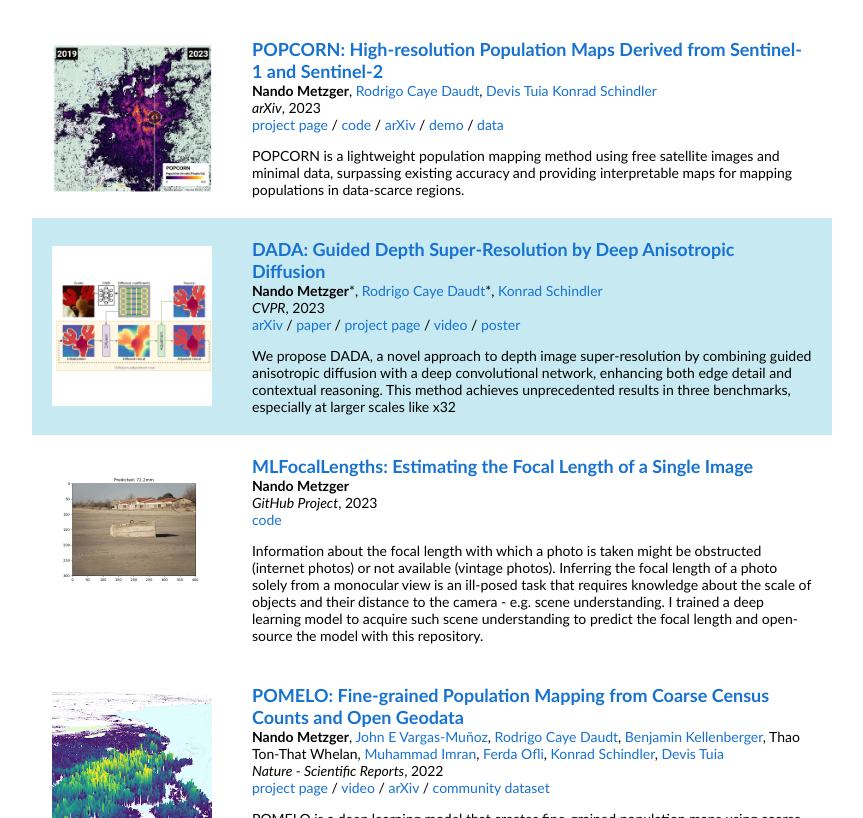
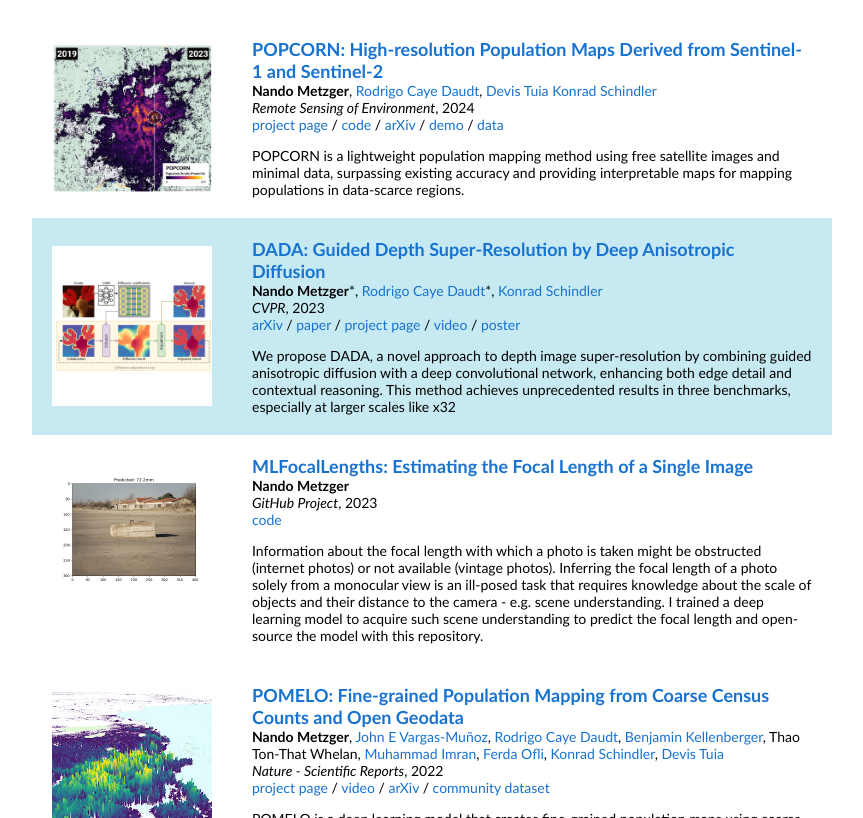
Before and after one commit to nandometzger/nandometzger.github.io, a plain HTML site: page index.html in a window 1280 px wide. Shown: the part 1219-2037 px from the top of the page, without its empty margins (208-1071 px from the left). Drawn offline with Linux system fonts and the light colour scheme.

Commit message:
Update index.html

```diff
--- a/index.html
+++ b/index.html
@@ -291,7 +291,7 @@ h<!DOCTYPE HTML>
         <a href="https://scholar.google.com/citations?user=p3iJiLIAAAAJ&hl=en">Devis Tuia</a>
         <a href="https://scholar.google.com/citations?user=FZuNgqIAAAAJ&hl=en">Konrad Schindler</a>
         <br>
-        <em>arXiv</em>, 2023
+        <em>Remote Sensing of Environment</em>, 2024
         <br>
         <a href="https://popcorn-population.github.io/">project page</a>
         /
```
